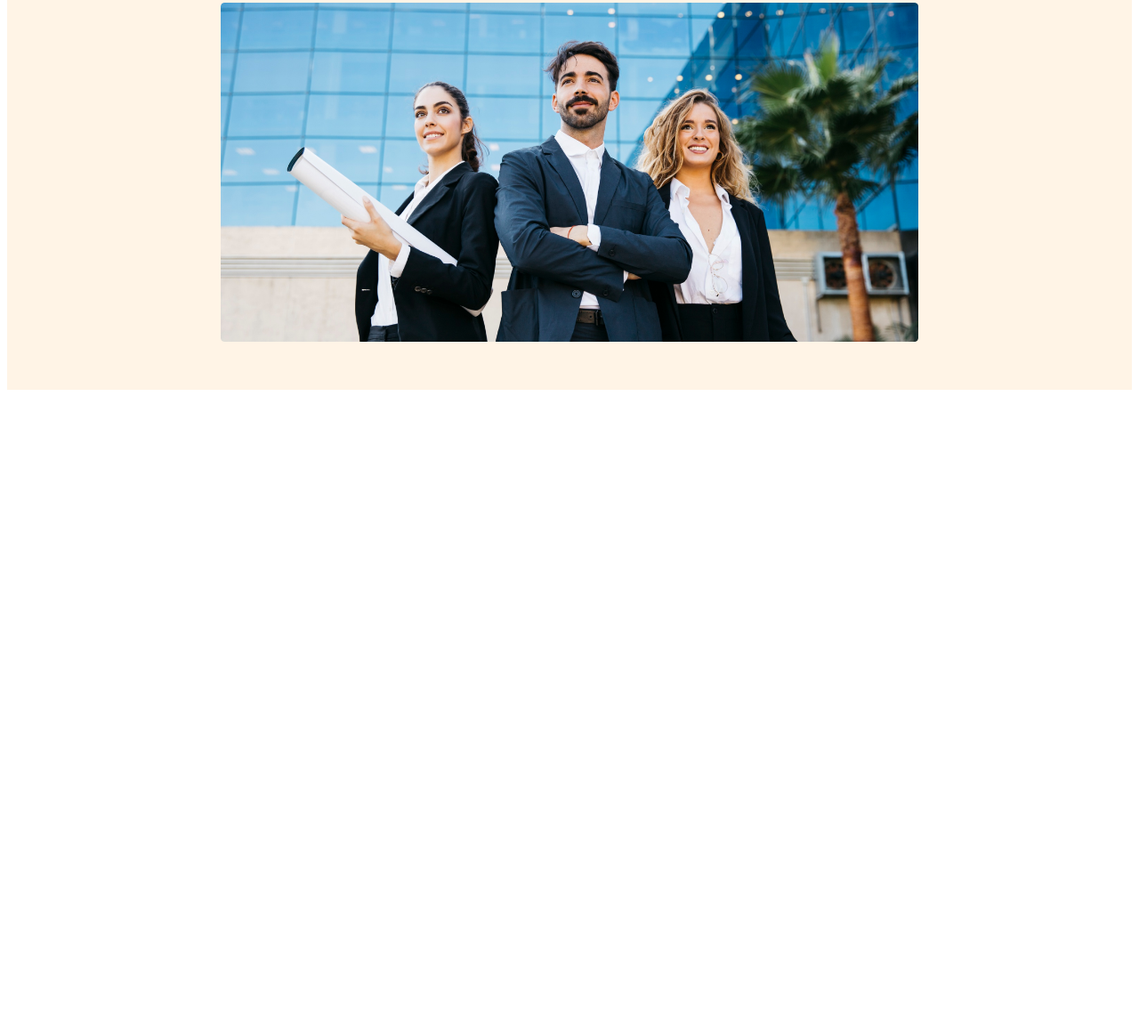
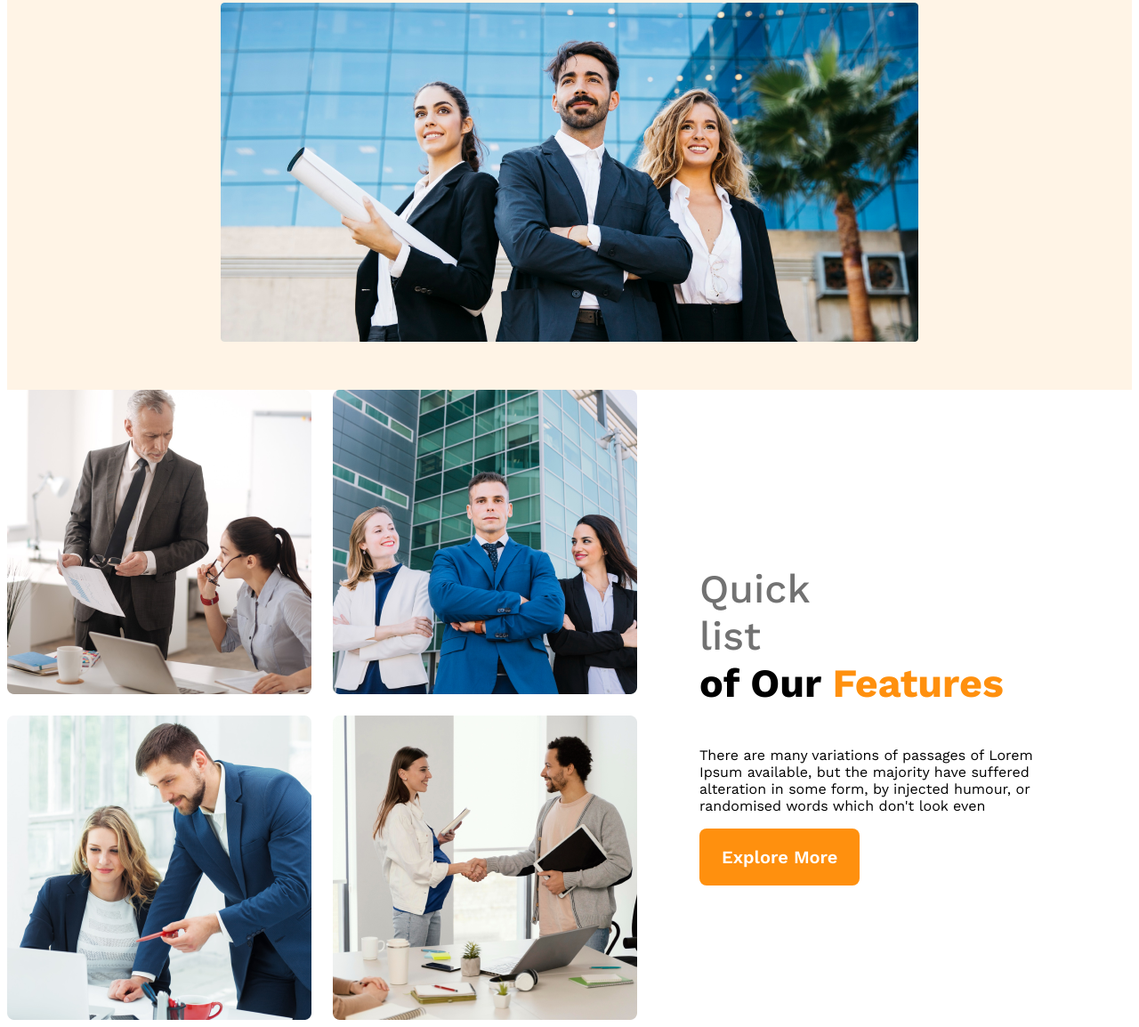
Before and after one commit to Firozbdit/G3-architects-web, a plain HTML site: page index.html in a window 1280 px wide. Shown: the part 573-1727 px from the top of the page at 89% size. Before the commit the page ends 1019 px from the top, so only its background shows below. Drawn offline with nearby package versions, Linux system fonts and the light colour scheme.

Commit message:
teams responsive with decoration

```diff
--- a/index.html
+++ b/index.html
@@ -7,6 +7,7 @@
     <link rel="stylesheet" href="styles/architect.css">
 </head>
 <body>
+    <!-- header start -->
     <header>
         <nav>
             <h3 class="nav-title">G3 Architects</h3>
@@ -20,7 +21,7 @@
         <div class="banner">
             <div class="banner-content">
                 <h1 class="banner-title">Brand New Group of Architects </h1>
-            <p class="banner-description">
+            <p class=".text-light-gray">
               There are many variations of passages of Lorem Ipsum available, but the majority have suffered alteration in some form, by injected humour, or randomised words which don't look even
             </p>
             <button class="btn-primary">Explore More</button>
@@ -28,8 +29,25 @@
             <img src="images/banner.png" alt="">
         </div>
     </header>
+    <!-- header end -->
 
     <main>
+        <!-- teams section -->
+        <section class="teams-container">
+        <div class="teams-img-container">
+            <img src="images/team1.png" alt="">
+            <img src="images/team2.png" alt="">
+            <img src="images/team3.png" alt="">
+            <img src="images/team4.png" alt="">
+
+        </div>
+        <div class="teams-content">
+            <h3 class="teams-title"> <span class="quick-list teams-img-container">Quick list</span> <span>of Our</span> <span class="text-features">Features</span></h3>
+            <p class=".text-light-gray">There are many variations of passages of Lorem Ipsum available, but the majority have suffered alteration in some form, by injected humour, or randomised words which don't look even</p>
+            <button class="btn-primary">Explore More</button>
+
+        </div>
+        </section>
 
     </main>
     <footer>
--- a/styles/architect.css
+++ b/styles/architect.css
@@ -7,6 +7,11 @@
     font-family: 'Open Sans', sans-serif;
     font-family: 'Work Sans', sans-serif;
  }
+ .text-light-gray{
+   color: #727272;
+ }
+
+
 .btn-primary{
    border-radius: 8px;
    background: #FF900E;
@@ -24,27 +29,7 @@
 }
 
 /* responsive media queries */
-/* mobile devices */
-@media screen and (max-width:576px) {
-   header{
-      padding: 20px;
 
-   }
-   nav{
-      flex-direction: column;
-   }
-}
-
-/* tablet or medium devices  */
-@media screen and (min-width:576) and (max-width: 960px) {
-   header{
-      padding: 50px;
-
-   }
-   nav{
-      flex-direction: column;
-   }
-}
  /* header styles */
 
  header{
@@ -87,6 +72,63 @@
    font-weight: 700;
    color: #131313;
  }
- .banner-description{
+
+ /* main styles */
+ main{
+   max-width: 1440px
+   margin: 70px auto;
+ }
+
+ /* teams styles */
+ .teams-container{
+   display: flex;
+   align-items: center;
+ }
+ .teams-img-container{
+   display: grid;
+   grid-template-columns: repeat(2, 1fr);
+   gap: 1.5rem;
+ }
+ .teams-content{
+   padding-right: 70px;
+   padding-left: 70px;
+}
+ .teams-title{
+   font-size: 2.8rem;
+ }
+ .teams-title .quick-list{
    color: #727272;
+   font-weight: 500;
  }
+ .teams-title .text-features{
+   color: #FF900E;
+   font-weight: 700;
+ }
+ /* mobile devices */
+@media screen and (max-width:576px) {
+   header{
+      padding: 20px;
+
+   }
+   nav, .teams-container{
+      flex-direction: column;
+   }
+   .teams-img-container{
+      grid-template-columns: 1fr;
+   }
+   .teams-content{
+      padding-right: 20px;
+      padding-left: 20px;
+   }
+}
+
+/* tablet or medium devices  */
+@media screen and (min-width:576) and (max-width: 960px) {
+   header{
+      padding: 50px;
+
+   }
+   nav, .teams-container{
+      flex-direction: column;
+   }
+}
```
